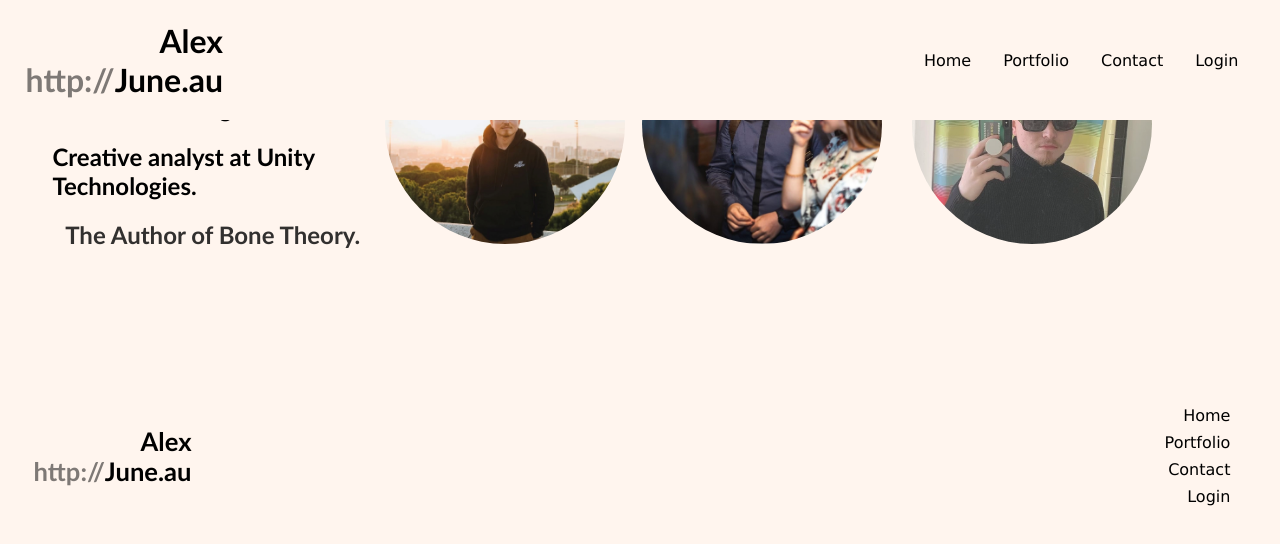
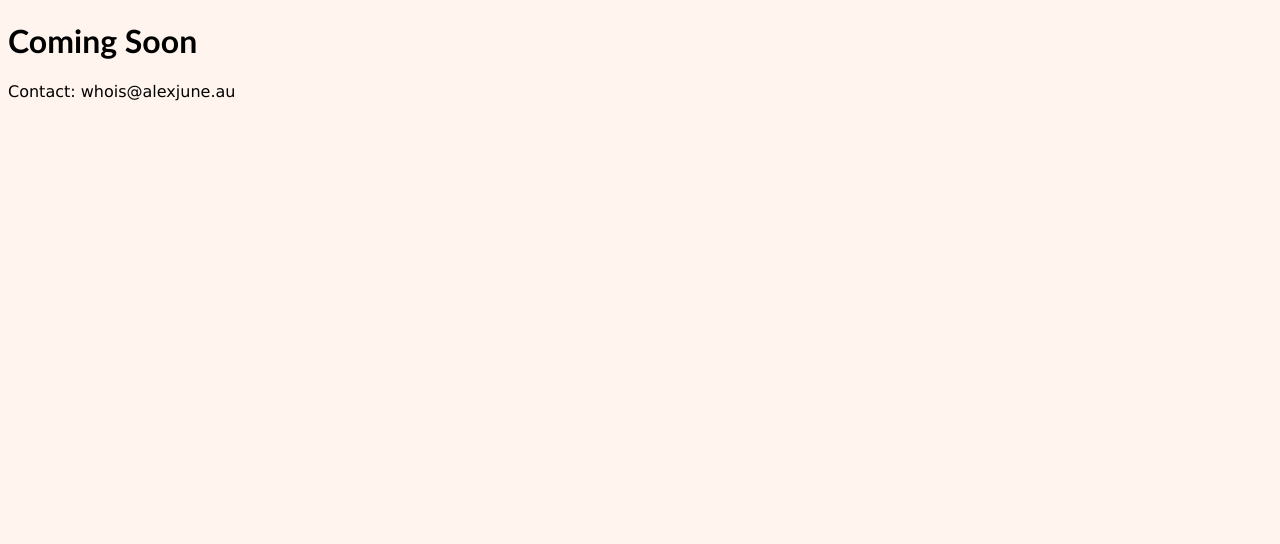
Before and after one commit to ejuneau/alex, a plain HTML site: page index.html in a window 1280 px wide. Drawn offline with Linux system fonts and the light colour scheme.

```diff
--- a/index.html
+++ b/index.html
@@ -2,47 +2,12 @@
 <html>
 <head>
 <meta charset="utf-8">
-<title>Home - Alex June.au</title>
+<title>Home - Alex june.au</title>
 <link href="style.css" rel="stylesheet" type="text/css">
 </head>
 
 <body>
-    <header>
-        <div class="logo"><h1>Alex<br></h1><h1 class="faded">http://</h1><h1><a href="#" class="header">June.au</a></h1></div>
-        <nav>
-            <li><a href="#">Home</a></li>
-            <li><a href="portfolio.html">Portfolio</a></li>
-            <li><a href="contact.html">Contact</a></li>
-            <li><a href="login.html">Login</a></li>
-        </nav>
-    </header>
-
-    <main>
-        <div class="splash-screen">
-            <div class="text-wrapper">
-                <h2 class="first-fade">A World travelling iconoclast.</h2>
-                <h2 class="second-fade">Creative analyst at Unity Technologies.</h2>
-                <h2 class="third-fade">The Author of Bone Theory.</h2>
-                <h3 class="fourth-fade">And soon enough, your new best friend.</h3>
-                <p class="fourth-fade">See what people who know this enigmatic yet<br>charming character have to say. <a href="#">Click here.</a></p>
-            </div>
-            <div class="image-wrapper">
-                <img src="images/first-fade.JPEG" alt="photograph of Alex in a foreign land" class="first-fade">
-                <img src="images/second-fade.JPEG" alt="photograph of Alex socializing in a business-casual environment" class="second-fade">
-                <img src="images/third-fade.JPEG" alt="photograph of Alex as his Bone Theory penname, Bernard Ownes" class="third-fade">
-                <img src="images/fourth-fade.JPEG" alt="photograph of Alex as a warm and approachable person" class="fourth-fade">
-            </div>
-        </div>
-    </main>
-
-    <footer>
-        <div class="logo"><h1>Alex<br></h1><h1 class="faded">http://</h1><h1><a href="#" class="header">June.au</a></h1></div>
-        <nav>
-            <li><a href="#">Home</a></li>
-            <li><a href="portfolio.html">Portfolio</a></li>
-            <li><a href="contact.html">Contact</a></li>
-            <li><a href="login.html">Login</a></li>
-        </nav>
-    </footer>
+    <h1>Coming Soon</h1>
+    <p>Contact: whois@alexjune.au</p>
 </body>
 </html>
```
